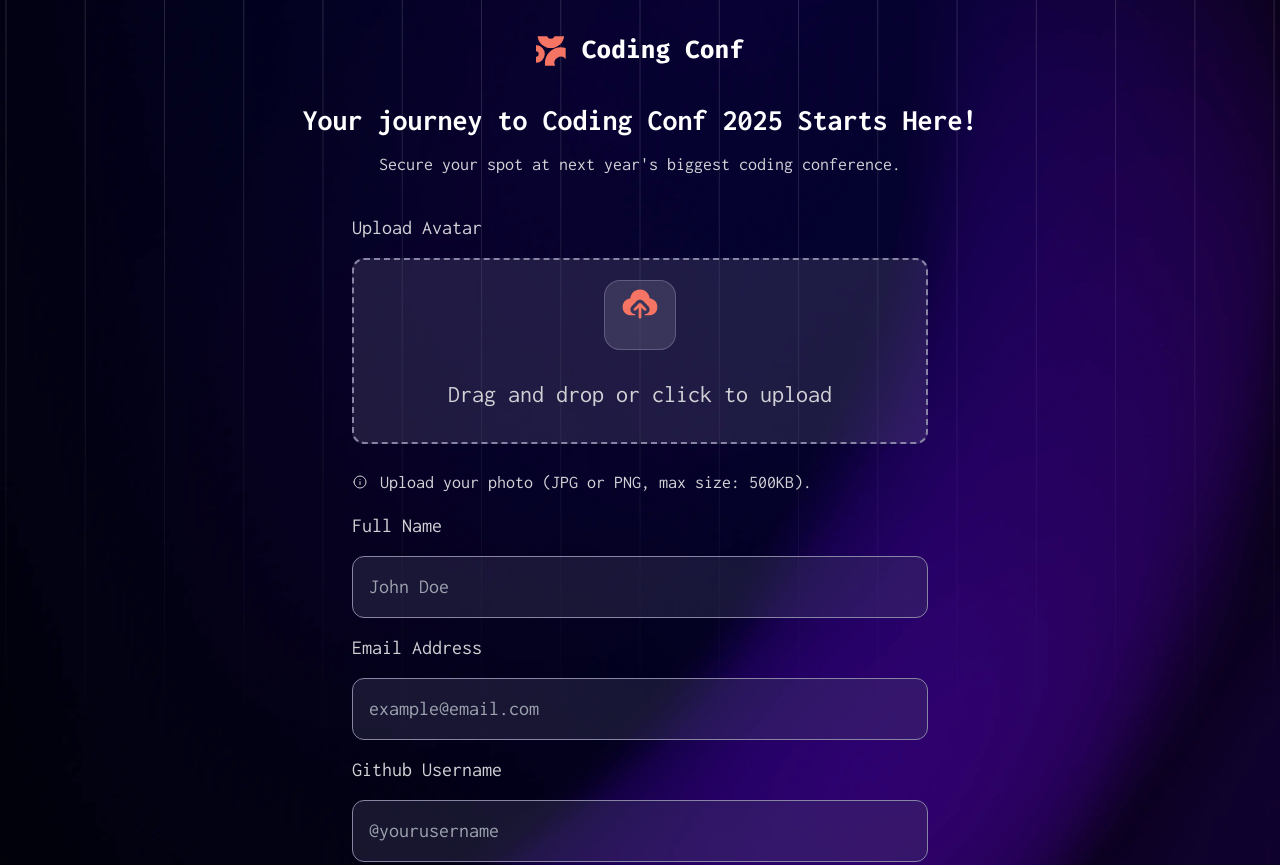
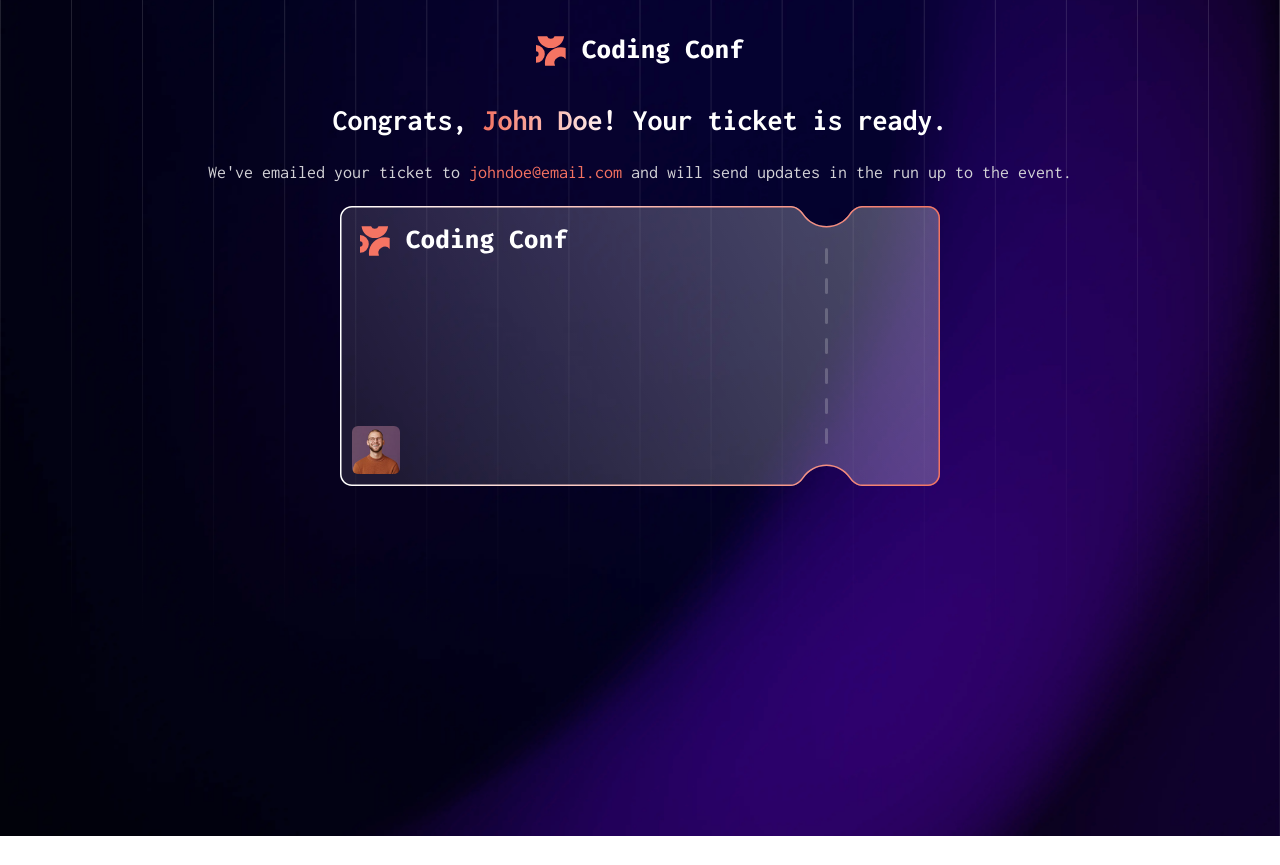
Before and after one commit to AbdullahHamadax/conference-ticket-geneator, a plain HTML site: page index.html in a window 1280 px wide. Shown: the top 865 px of the page. After the commit the page ends 836 px from the top, so only its background shows below. Drawn offline with nearby package versions, Linux system fonts and the light colour scheme.

Commit message:
Finish setting up ticket layout.

```diff
--- a/index.html
+++ b/index.html
@@ -44,13 +44,47 @@
 
     <title>Conference ticket generator</title>
   </head>
-  <body class="min-h-screen px-5 text-white flex flex-col">
-    <header class="flex flex-col">
+  <body class="min-h-screen px-5 text-white">
+    <main>
       <img
         src="assets/images/logo-full.svg"
         alt="Coding Conf logo"
         class="m-auto mt-9"
       />
+      <div class="text-center mt-9 flex flex-col gap-y-5">
+        <h1 class="text-center font-bold text-3xl">
+          Congrats,
+          <span
+            class="bg-gradient-to-r from-[#f57261] to-white bg-clip-text text-transparent"
+            >John Doe!</span
+          >
+          Your ticket is ready.
+        </h1>
+        <p class="text-[#d2d1d6] text-center text-lg">
+          We've emailed your ticket to
+          <span class="text-[#f57261]">johndoe@email.com</span> and will send
+          updates in the run up to the event.
+        </p>
+        <div class="relative m-auto">
+          <img
+            src="assets/images/pattern-ticket.svg"
+            alt="ticket image"
+            class="w-fit relative"
+          />
+          <img
+            src="assets/images/logo-full.svg"
+            class="p-5 w-fit absolute top-0 left-0"
+            alt="Coding Conf Logo"
+          />
+          <img
+            src="assets/images/image-avatar.jpg"
+            class="rounded-md size-12 absolute bottom-3 left-3"
+            alt="User avatar"
+          />
+        </div>
+      </div>
+      <div class="hidden">
+        <header class="flex flex-col">
           <div class="mt-9 flex flex-col gap-3">
             <h1 class="text-white text-center font-bold text-3xl">
               Your journey to Coding Conf 2025 Starts Here!
@@ -70,7 +104,9 @@
                 for="dropzone-file"
                 class="flex flex-col items-center justify-center border-2 border-[#8784a4] border-dashed rounded-xl cursor-pointer bg-[#8784a4] bg-opacity-20 hover:bg-[#8784a4] hover:bg-opacity-50 outline-none focus:outline-[#8784a4] outline-2 outline-offset-[3px]"
               >
-            <div class="flex flex-col items-center justify-center pt-5 pb-6">
+                <div
+                  class="flex flex-col items-center justify-center pt-5 pb-6"
+                >
                   <div
                     class="border mb-7 rounded-2xl px-[0.80rem] py-3 bg-[#4b486a] border-[#8784a4] border-opacity-50 bg-opacity-60"
                   >
@@ -80,7 +116,7 @@
                       alt="upload icon"
                     />
                   </div>
-              <p class="mb-2 text-2xl text-[#d2d1d6]">
+                  <p class="mb-2 text-2xl text-[#d2d1d6] text-center">
                     Drag and drop or click to upload
                   </p>
                 </div>
@@ -91,7 +127,9 @@
                 <img src="assets/images/icon-info.svg" alt="info icon" />
                 Upload your photo (JPG or PNG, max size: 500KB).
               </p>
-          <label for="fullName" class="text-xl text-[#d2d1d6]">Full Name</label>
+              <label for="fullName" class="text-xl text-[#d2d1d6]"
+                >Full Name</label
+              >
               <input
                 type="text"
                 placeholder="John Doe"
@@ -121,6 +159,7 @@
             </div>
           </form>
         </section>
+      </div>
+    </main>
   </body>
 </html>
-l>
```
Also changed, not shown: 1 other file. Lines whose indentation alone changed are shown as unchanged.
